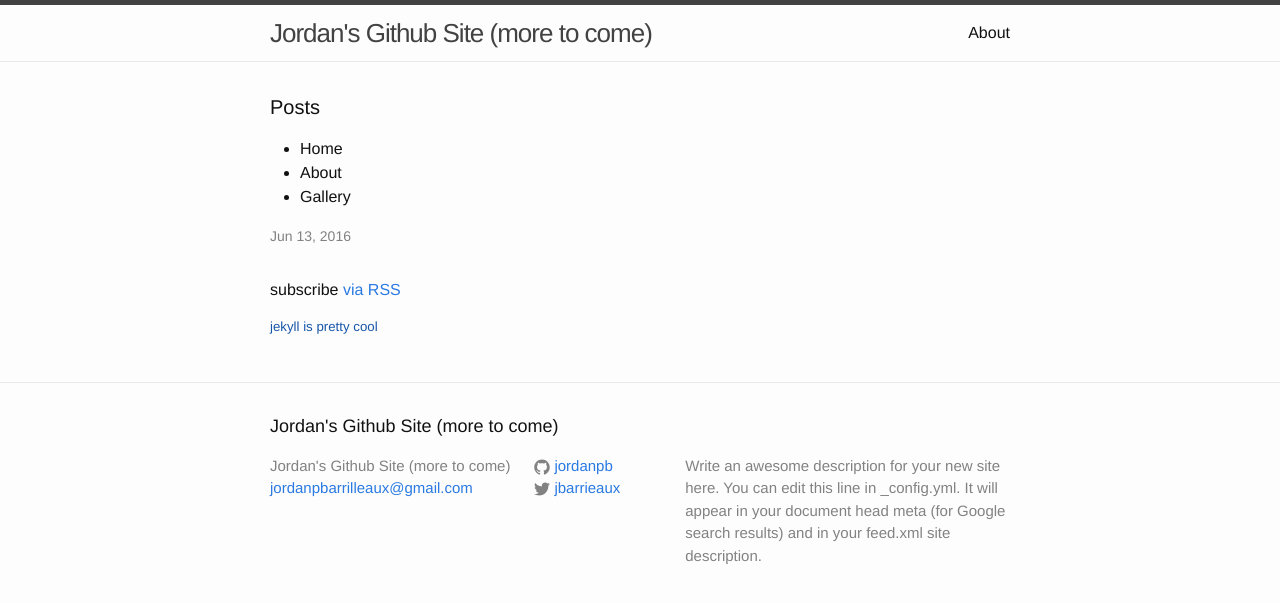
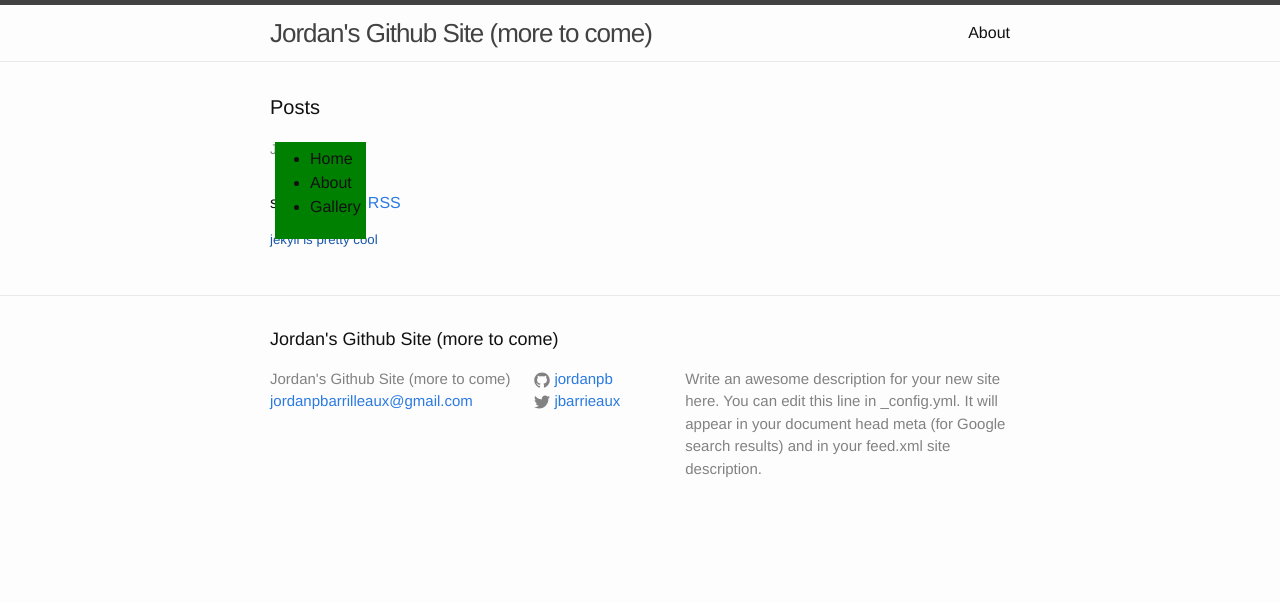
Before and after one commit to Jordanpb/codeacademyTest, a Jekyll site: the page built from index.html, in a window 1280 px wide. Shown: the top 603 px of the page. Built offline with Jekyll 4.4.1, drawn with Linux system fonts in a browser that asks for light colours.

Commit message:
Update _layout.scss

```diff
--- a/_sass/_layout.scss
+++ b/_sass/_layout.scss
@@ -22,6 +22,15 @@
     &:visited {
         color: $grey-color-dark;
     }
+}
+#dropdown-menu{
+    border-width: 3px dotted red;
+    background-color: green;
+    position: fixed;
+    display: inline-block;
+    padding: 5px 5px 5px 5px;
+    margin: 5px 10px 10px 5px;
+    clear: both;
 }
 
 .site-nav {
```
